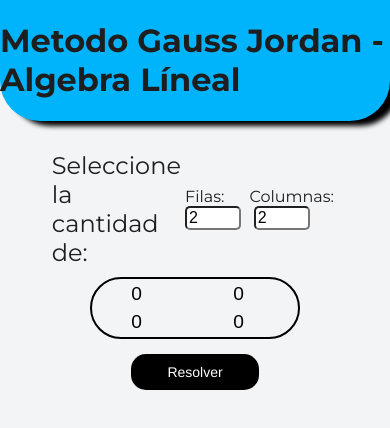
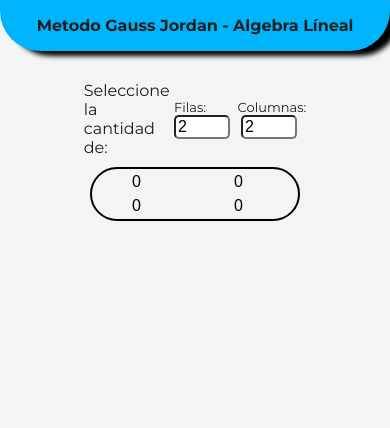
Before and after one commit to dmunoz05/gauss_jordan, a React app: page / in a window 390 px wide. Built offline with nearby package versions, Linux system fonts and the light colour scheme.

Commit message:
Changes of state, desgin and logic

```diff
--- a/src/App/App.css
+++ b/src/App/App.css
@@ -6,7 +6,6 @@
   margin-top: 40px;
   margin-bottom: 140px;
   position: relative;
-  min-height: 100vh;
 }
 
 .div-table {
@@ -26,6 +25,7 @@ table {
   height: auto;
   display: inline-table;
   border-radius: 37px;
+  margin-bottom: 10px;
 }
 
 tr {
@@ -41,13 +41,20 @@ tr {
 
 .btn-resolver {
   padding: 10px;
-  border-radius: 15px;
+  border-radius: 20px;
   border: transparent;
   background-color: black;
   color: white;
   font-size: 14px;
   font-family: 'Franklin Gothic Medium', 'Arial Narrow', Arial, sans-serif;
   width: 8rem;
+}
+
+.btn-resolver:hover{
+  border: solid black 1px;
+  background-color: white;
+  color: black;
+  transform: scale(1.1);
 }
 
 .section-select {
@@ -66,29 +73,22 @@ tr {
   width: 3rem;
 }
 
-.label-select{
+.label-select {
   font-size: 1.5rem;
   font-weight: 500;
 }
 
-.btn-aceptar{
-  padding: 4px;
-  border-radius: 15px;
-  border: solid black 1px;
-  background-color: white;
-  color: black;
-  font-size: 12px;
-  font-family: 'Franklin Gothic Medium', 'Arial Narrow', Arial, sans-serif;
-  width: 6rem;
+.label-select-f {
+  font-size: 1rem;
+  font-weight: 500;
 }
 
-.btn-aceptar:hover{
-  border: solid white 1px;
-  background-color: black;
-  color: white;
+.label-select-f {
+  font-size: 1rem;
+  font-weight: 500;
 }
 
-.input{
+.input {
   width: 5rem;
   font-size: 1.2rem;
   text-align: center;
@@ -96,11 +96,46 @@ tr {
   background-color: transparent;
 }
 
-.td-input{
+.td-input {
   text-align: center;
 }
 
-.tr-input{
+.tr-input {
   border: none;
   width: 10px;
 }
+
+
+
+
+
+@media (max-width: 700px) {
+  .label-select {
+    font-size: 1rem;
+    font-weight: 500;
+  }
+
+  .label-select-f {
+    font-size: 13px;
+  }
+
+  .label-select-c {
+    font-size: 13px;
+  }
+
+  .input {
+    width: 3rem;
+    font-size: 1rem;
+    text-align: center;
+    border: none;
+    background-color: transparent;
+  }
+
+  .btn-resolver {
+    padding: 7px;
+    border-radius: 15px;
+    font-size: 13px;
+    font-family: 'Franklin Gothic Medium', 'Arial Narrow', Arial, sans-serif;
+    width: 6rem;
+  }
+}
--- a/src/App/App.js
+++ b/src/App/App.js
@@ -5,34 +5,17 @@ import './App.css';
 
 function App() {
 
+    const [show, setShow] = useState(false);
     const [table, setTable] = useState(false);
     const [rows, setRows] = useState(2);
     const [cols, setCols] = useState(2);
+    const [newMatriz, setNewMatriz] = useState();
     const [matrix, setMatrix] = useState(
         Array.from({ length: rows }, () => Array.from({ length: cols }, () => 0))
     );
 
-    const [newMatriz, setNewMatriz] = useState(
-
-    );
-
-    // function updatedColumns(event) {
-    //     event.preventDefault();
-    //     const newMatrix = [];
-    //     for (let i = 0; i < rows; i++) {
-    //         const row = [];
-    //         for (let j = 0; j < cols; j++) {
-    //             const value = parseFloat(event.target[`element-${i}-${j}`].value);
-    //             row.push(value);
-    //         }
-    //         newMatrix.push(row);
-    //     }
-    //     setMatrix(newMatrix);
-    // }
-
     function handleSubmit(event) {
         event.preventDefault();
-        const form = event.target;
         const newMatrix = [];
         for (let i = 0; i < matrix.length; i++) {
             const row = [];
@@ -45,26 +28,8 @@ function App() {
         gaussJordan(newMatrix);
     }
 
-
-    // function handleSubmit(event) {
-    //     debugger;
-    //     event.preventDefault();
-    //     const form = event.target;
-    //     const newMatrix = [];
-    //     for (let i = 0; i < matrix.length; i++) {
-    //         const row = [];
-    //         for (let j = 0; j < matrix[i].length; j++) {
-    //             const inputName = `element-${i}-${j}`;
-    //             const inputValue = parseFloat(`document.getElementById('input-${i}-${j}').value`);
-    //             // const inputValue = parseFloat(form.elements[inputName].value);
-    //             row.push(inputValue);
-    //         }
-    //         newMatrix.push(row);
-    //     }
-    //     gaussJordan(newMatrix);
-    // }
-
     function handleRowsChange(event) {
+        setShow(true);
         setRows(parseInt(event.target.value));
         const numRows = parseInt(event.target.value);
         const newMatrix = [];
@@ -79,6 +44,7 @@ function App() {
     }
 
     function handleColsChange(event) {
+        setShow(true);
         setCols(parseInt(event.target.value));
         const numCols = parseInt(event.target.value);
         const newMatrix = [];
@@ -93,89 +59,71 @@ function App() {
     }
 
 
-    function gaussJordan(matrix) {
+    function gaussJordan(matriz) {
         debugger;
-        let n = matrix.length;
-        let m = matrix[0].length;
+        let n = matriz.length;
+        let m = matriz[0].length;
+
+        console.log(matrix);
 
         for (let i = 0; i < n; i++) {
             // Encuentra la fila con el valor absoluto más grande en la columna i
             let maxRow = i;
             for (let j = i + 1; j < n; j++) {
-                if (Math.abs(matrix[j][i]) > Math.abs(matrix[maxRow][i])) {
+                if (Math.abs(matriz[j][i]) > Math.abs(matriz[maxRow][i])) {
                     maxRow = j;
                 }
             }
 
             // Intercambia la fila con el valor absoluto más grande con la fila actual (i)
-            let tmp = matrix[i];
-            matrix[i] = matrix[maxRow];
-            matrix[maxRow] = tmp;
+            let tmp = matriz[i];
+            matriz[i] = matriz[maxRow];
+            matriz[maxRow] = tmp;
 
             // Divide la fila actual (i) por el valor en la columna i
-            let divisor = matrix[i][i];
+            let divisor = matriz[i][i];
             for (let j = i; j < m; j++) {
-                matrix[i][j] /= divisor;
+                matriz[i][j] /= divisor;
             }
 
             // Resta la fila actual (i) multiplicada por el valor en la columna i de cada otra fila
             for (let j = 0; j < n; j++) {
                 if (j !== i) {
-                    let factor = matrix[j][i];
+                    let factor = matriz[j][i];
                     for (let k = i; k < m; k++) {
-                        matrix[j][k] -= factor * matrix[i][k];
+                        matriz[j][k] -= factor * matriz[i][k];
                     }
                 }
             }
         }
-        console.log(matrix);
-        setNewMatriz(matrix)
+
+        setNewMatriz(matriz);
         setTable(true);
-        // return matrix;
     }
 
-    // // Función que se ejecuta cuando el usuario hace clic en "Generar"
-    // function handleGenerate() {
-    //     debugger;
-    //     let newMatrices = [];
-    //     let newResults = [];
 
-    //     // Genera las matrices y resuelve cada una con el método de Gauss-Jordan
-    //     for (let i = 0; i < count; i++) {
-    //         let matrix = [];
-    //         for (let j = 0; j < size; j++) {
-    //             let row = [];
-    //             for (let k = 0; k < size * 1; k++) {
-    //                 row.push(Math.floor(Math.random() * 10)); // Genera un número aleatorio del 0 al 9
-    //             }
-    //             matrix.push(row);
-    //         }
-    //         newMatrices.push(matrix);
-    //         newResults.push(gaussJordan(matrix));
-    //     }
+    // Función que se ejecuta cuando el usuario hace clic en "Generar"
+    function handleGenerate() {
+        let count = 1;
 
-    //     // Actualiza el estado de las matrices y los resultados
-    //     setMatrices(newMatrices);
-    //     setResults(newResults);
-    // }
+        // Genera las matrices y resuelve cada una con el método de Gauss-Jordan
+        for (let i = 0; i < count; i++) {
+            let matrix_new = [];
+            for (let j = 0; j < rows; j++) {
+                let row = [];
+                for (let k = 0; k < cols; k++) {
+                    row.push(Math.floor(Math.random() * 10)); // Genera un número aleatorio del 0 al 9
+                }
+                matrix_new.push(row);
+            }
+            // Actualiza el estado de las matrices y los resultados
+            setMatrix(matrix_new);
+            gaussJordan(matrix_new);
+        }
+    }
 
-    // useEffect(() => {
 
-    // }, []);
 
-    // function random(min, max) {
-    //     var aleatorio = Math.floor((Math.random() * (max - min + 1)) + min);
-    // }
-
-    // const [rows, setRows] = useState();
-    // function handleRowsChange(event) {
-    //     setRows(parseInt(event.target.value));
-    // }
-
-    // const [cols, setCols] = useState();
-    // function handleColsChange(event) {
-    //     setCols(parseInt(event.target.value));
-    // }
 
     return (
         <div className='div-principal'>
@@ -186,8 +134,7 @@ function App() {
                         <label className='label-select' > Seleccione la cantidad de: </label>
                         &nbsp;
                         &nbsp;
-                        &nbsp;
-                        <label>
+                        <label className='label-select-f'>
                             Filas:
                             &nbsp;
                             <input className='select-columns' type="number" value={rows} onChange={handleRowsChange} />
@@ -196,17 +143,11 @@ function App() {
                         &nbsp;
                         &nbsp;
 
-                        <label>
+                        <label className='label-select-c'>
                             Columnas:
                             &nbsp;
                             <input className='select-columns' type="number" value={cols} onChange={handleColsChange} />
                         </label>
-
-                        &nbsp;
-                        &nbsp;
-                        &nbsp;
-                        &nbsp;
-                        {/* <button className='btn-aceptar' type='submit' onClick={handleAccept}> Aceptar </button> */}
                     </section>
 
                     <table className='gauss-jordan-table'>
@@ -223,16 +164,23 @@ function App() {
                         </tbody>
                     </table>
 
-                    <br />
-                    <div className='div-btn'>
-                        <button className='btn-resolver' onClick={handleSubmit}>Resolver</button>
-                    </div>
+                    {show && (<>
+                        <div className='div-btn'>
+                            <button className='btn-resolver' onClick={handleSubmit}>Resolver</button>
+                        </div>
+
+                        <br />
+
+                        <div className='div-btn'>
+                            <button className='btn-resolver' onClick={handleGenerate}>Generar Matriz</button>
+                        </div>
+                    </>)}
+
+
 
                 </form>
 
-                <div className='div-btn'>
-                    {/* <button className='btn-resolver' onClick={handleGenerate}>Generar Matriz</button> */}
-                </div>
+
 
                 {table && (
                     <div>
--- a/src/index.css
+++ b/src/index.css
@@ -24,27 +24,14 @@ body {
   border: none;
 }
 
-.footer {
-  position: relative;
-  display: flex;
-  flex-direction: row;
-  justify-content: center;
-  width: 100%;
-  height: 5%;
-  bottom: 18.3rem;
-  background-color: #00B4FC;
-  border: none;
+.p-header{
+  font-size: 2rem;
+  font-weight: 700;
 }
 
-.div-footer {
-  display: flex;
-  flex-direction: row;
-  justify-content: center;
-  align-items: center;
+@media (max-width: 700px) {
+  .p-header{
+    font-size: 1rem;
+    font-weight: 600;
+  }
 }
-
-.h1-footer {
-  font-size: 12px;
-  font-weight: 200;
-  color: #000000;
-}
--- a/src/index.js
+++ b/src/index.js
@@ -8,18 +8,11 @@ root.render(
   <>
     <header className="header">
       <div className="div-header">
-        <h1 className='h1-header'>
+        <p className='p-header'>
           Metodo Gauss Jordan - Algebra Líneal
-        </h1>
+        </p>
       </div>
     </header>
     <App />
-    {/* <footer className="footer">
-      <div className="div-footer">
-        <h1 className='h1-footer'>
-          Daniel Muñoz Holguin © 2023. All rights reserved.
-        </h1>
-      </div>
-    </footer> */}
   </>
 );
```
